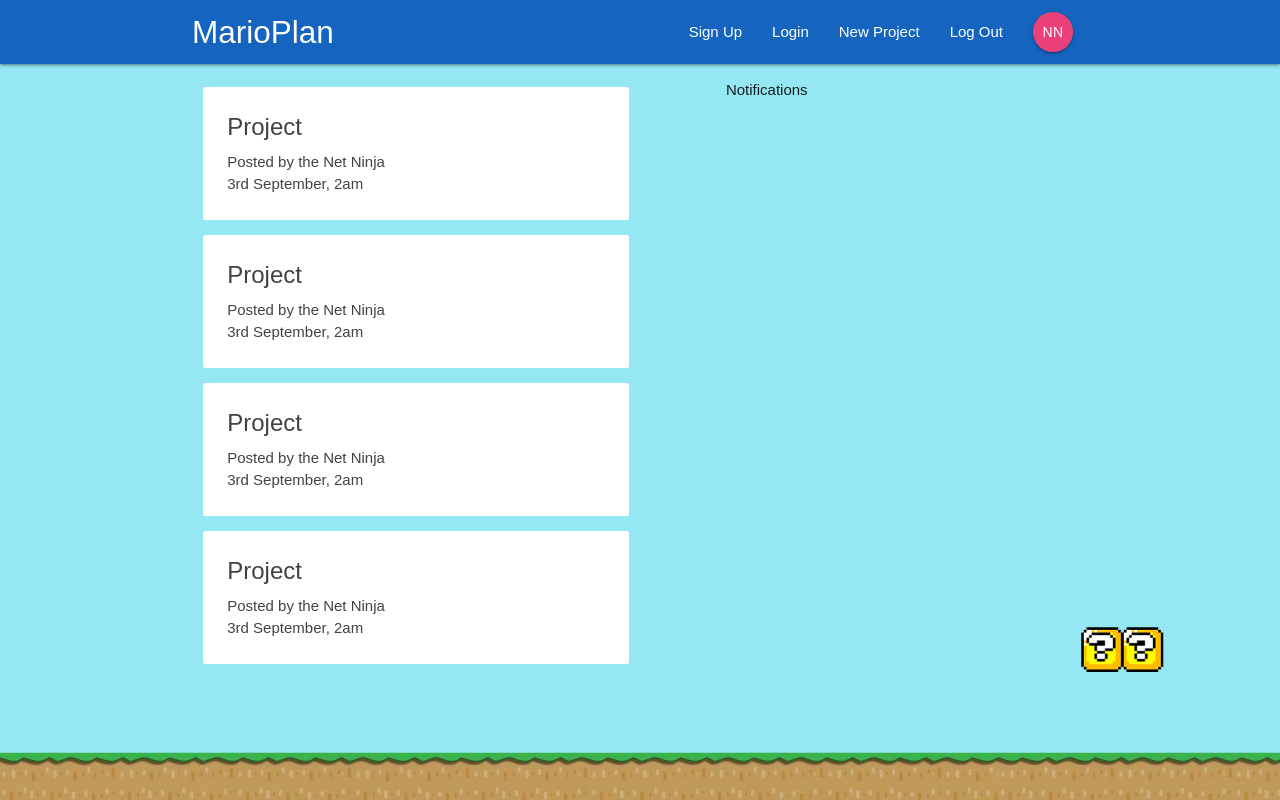
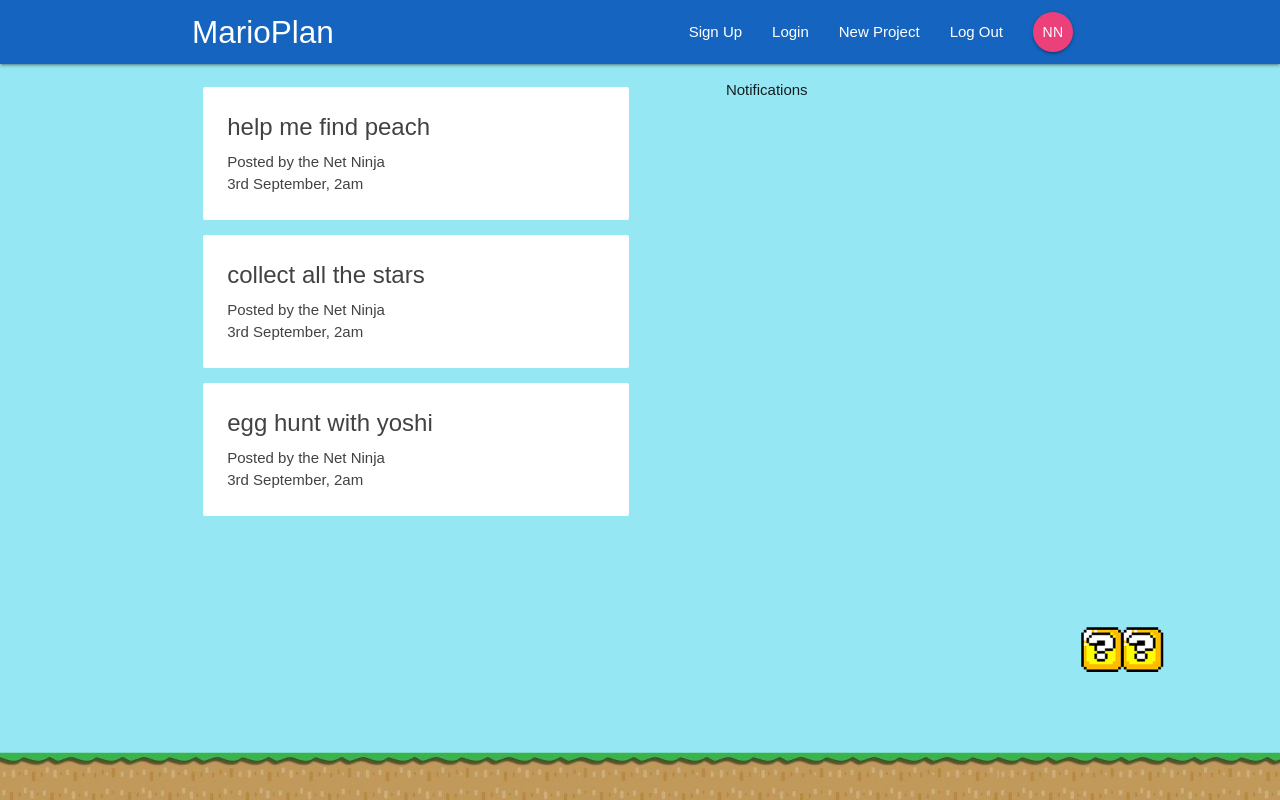
Before and after one commit to MasterLG/ReactReduxFirebase, a React (Create React App) app in the folder marioplan/: page / in a window 1280 px wide. Built offline with nearby package versions, Linux system fonts and the light colour scheme.

Commit message:
End of 11 and 12. Store and Reducers added.

```diff
--- a/marioplan/package.json
+++ b/marioplan/package.json
@@ -5,8 +5,10 @@
   "dependencies": {
     "react": "^16.5.1",
     "react-dom": "^16.5.1",
+    "react-redux": "^5.0.7",
     "react-router-dom": "^4.3.1",
-    "react-scripts": "1.1.5"
+    "react-scripts": "1.1.5",
+    "redux": "^4.0.0"
   },
   "scripts": {
     "start": "react-scripts start",
--- a/marioplan/src/components/dashboard/Dashboard.js
+++ b/marioplan/src/components/dashboard/Dashboard.js
@@ -1,14 +1,17 @@
 import React, { Component } from "react";
 import Notifications from "./Notifications";
 import ProjectList from "../projects/ProjectList";
+import { connect } from "react-redux";
 
 class Dashboard extends Component {
   render() {
+    //console.log(this.props);
+    const { projects } = this.props;
     return (
       <div className="dashboard container">
         <div className="row">
           <div className="col s12 m6">
-            <ProjectList />
+            <ProjectList projects={projects} />
           </div>
           <div className="col s12 m5 offset-m1">
             <Notifications />
@@ -19,4 +22,10 @@ class Dashboard extends Component {
   }
 }
 
-export default Dashboard;
+const mapStateToProps = state => {
+  return {
+    projects: state.project.projects
+  };
+};
+
+export default connect(mapStateToProps)(Dashboard);
--- a/marioplan/src/components/projects/ProjectList.js
+++ b/marioplan/src/components/projects/ProjectList.js
@@ -1,13 +1,13 @@
 import React from "react";
 import ProjectSummary from "./ProjectSummary";
 
-const ProjectList = () => {
+const ProjectList = ({ projects }) => {
   return (
     <div className="project-list section">
-      <ProjectSummary />
-      <ProjectSummary />
-      <ProjectSummary />
-      <ProjectSummary />
+      {projects &&
+        projects.map(project => {
+          return <ProjectSummary project={project} key={project.id} />;
+        })}
     </div>
   );
 };
--- a/marioplan/src/components/projects/ProjectSummary.js
+++ b/marioplan/src/components/projects/ProjectSummary.js
@@ -1,10 +1,10 @@
 import React from "react";
 
-const ProjectSummary = () => {
+const ProjectSummary = ({ project }) => {
   return (
     <div className="card z-depth-0 project-summary">
       <div className="card-content grey-text text-darken-3">
-        <span className="card-title">Project</span>
+        <span className="card-title">{project.title}</span>
         <p>Posted by the Net Ninja</p>
         <p classanme="grey-text">3rd September, 2am</p>
       </div>
--- a/marioplan/src/index.js
+++ b/marioplan/src/index.js
@@ -1,8 +1,18 @@
-import React from 'react';
-import ReactDOM from 'react-dom';
-import './index.css';
-import App from './App';
-import registerServiceWorker from './registerServiceWorker';
+import React from "react";
+import ReactDOM from "react-dom";
+import "./index.css";
+import App from "./App";
+import registerServiceWorker from "./registerServiceWorker";
+import { createStore } from "redux";
+import rootReducer from "./store/reducers/rootReducer";
+import { Provider } from "react-redux";
 
-ReactDOM.render(<App />, document.getElementById('root'));
+const store = createStore(rootReducer);
+
+ReactDOM.render(
+  <Provider store={store}>
+    <App />
+  </Provider>,
+  document.getElementById("root")
+);
 registerServiceWorker();
--- /dev/null
+++ b/marioplan/src/store/reducers/authReducer.js
@@ -0,0 +1,6 @@
+const initialState = {};
+const authReducer = (state = initialState, action) => {
+  return state;
+};
+
+export default authReducer;
--- /dev/null
+++ b/marioplan/src/store/reducers/projectReducer.js
@@ -0,0 +1,12 @@
+const initialState = {
+  projects: [
+    { id: "1", title: "help me find peach", content: "blah blah blah" },
+    { id: "2", title: "collect all the stars", content: "blah blah blah" },
+    { id: "3", title: "egg hunt with yoshi", content: "blah blah blah" }
+  ]
+};
+const projectReducer = (state = initialState, action) => {
+  return state;
+};
+
+export default projectReducer;
--- /dev/null
+++ b/marioplan/src/store/reducers/rootReducer.js
@@ -0,0 +1,10 @@
+import authReducer from "./authReducer";
+import projectReducer from "./projectReducer";
+import { combineReducers } from "redux";
+
+const rootReducer = combineReducers({
+  auth: authReducer,
+  project: projectReducer
+});
+
+export default rootReducer;
```
Also changed, not shown: 1 other file (tests, documents, lock files or other folders).
